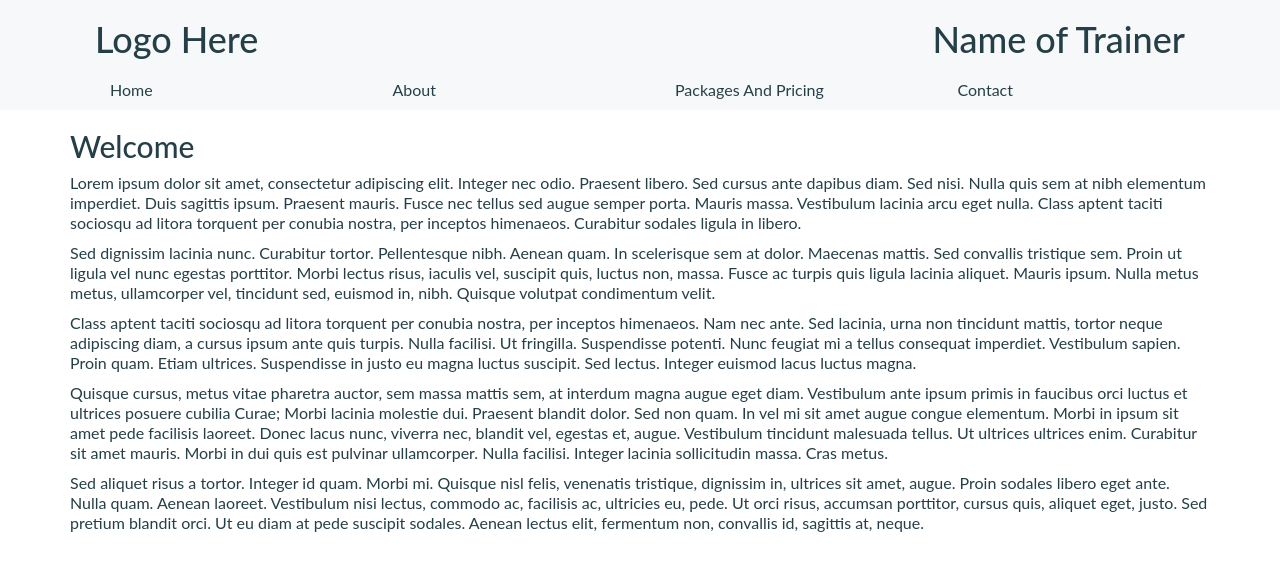
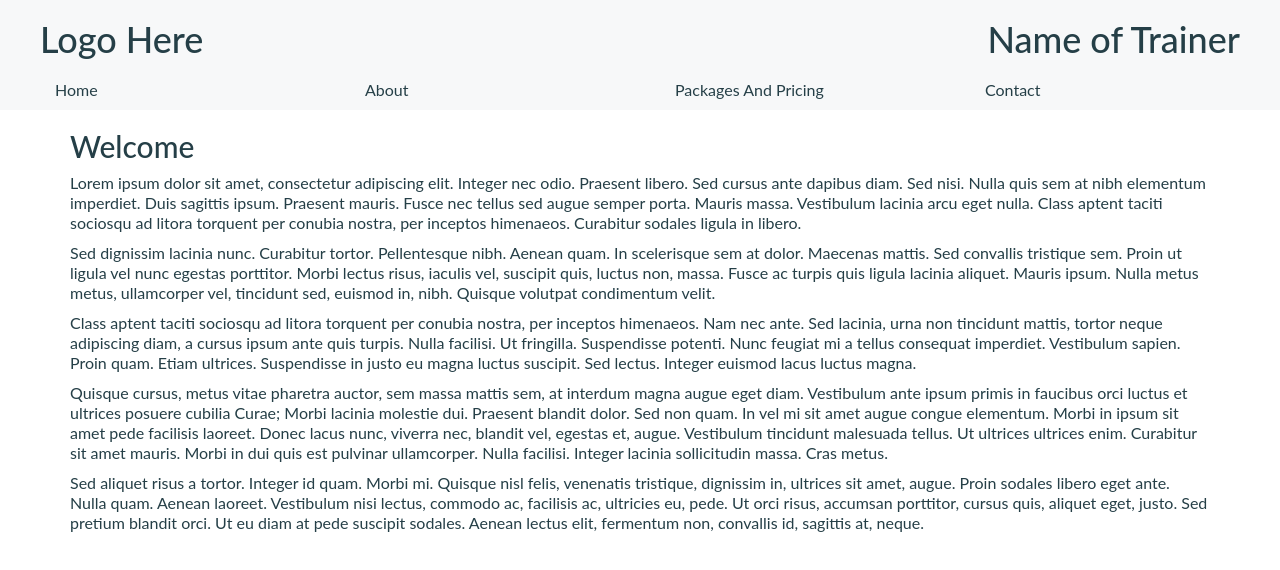
Before and after one commit to travalc/trainerSite, a plain HTML site: page index.html in a window 1280 px wide. Drawn offline with Linux system fonts and the light colour scheme.

Commit message:
Separated HTML and styles of nav from header

```diff
--- a/css/main.scss
+++ b/css/main.scss
@@ -1,4 +1,4 @@
-$smartphone-max-width: 420px;
+$smartphone-max-width: 450px;
 $tablet-max-width: 775px;
 $desktop-min-width: 776px;
 $off-white: #f7f8f9;
@@ -46,10 +46,15 @@ header {
    padding-left: 40px;
    text-align: left;
  }
- nav {
-   margin-top: 10px;
-   @include smartphone {
-     display: none;
-   }
- }
 }
+
+nav {
+  background-color: $off-white;
+  ul {
+    margin-top: 10px;
+    text-align: justify;
+  }
+  @include smartphone {
+    width: 0px;
+  }
+}
--- a/index.html
+++ b/index.html
@@ -10,13 +10,16 @@
 </head>
 <body>
   <header>
-    <div class = "container">
+    <div class = "container-fluid">
       <div id="nameAndLogo" class="row"> <!--displays the title of the site and logo-->
         <h1 id="logo" class="col-xs-3 col-sm-3 col-md-3">Logo Here</h1>
         <h1 id="name" class="col-xs-7 col-sm-7 col-md-7">Name of Trainer</h1>
       </div>
+    </div>
 
-      <nav> <!--Navigation,  visible after hamburger icon is clicked on small screens, displayed fully on larger screens-->
+  </header>
+
+  <nav class = "container-fluid"> <!--Navigation,  visible after hamburger icon is clicked on small screens, displayed fully on larger screens-->
       <ul class="row">
         <li class="col-md-3 nav-item">Home</li>
         <li class="col-md-3 nav-item">About</li>
@@ -24,8 +27,7 @@
         <li class="col-md-3 nav-item">Contact</li>
       </ul>
   </nav>
-    </div>
-  </header>
+
   <div class="container-fluid"> <!--Main part of page, displays image of trainer, and introduction to his business-->
     <section class="container">
       <h2>Welcome</h2>
```
Also changed, not shown: css/style.css, 1 other file. Lines whose indentation alone changed are shown as unchanged.
